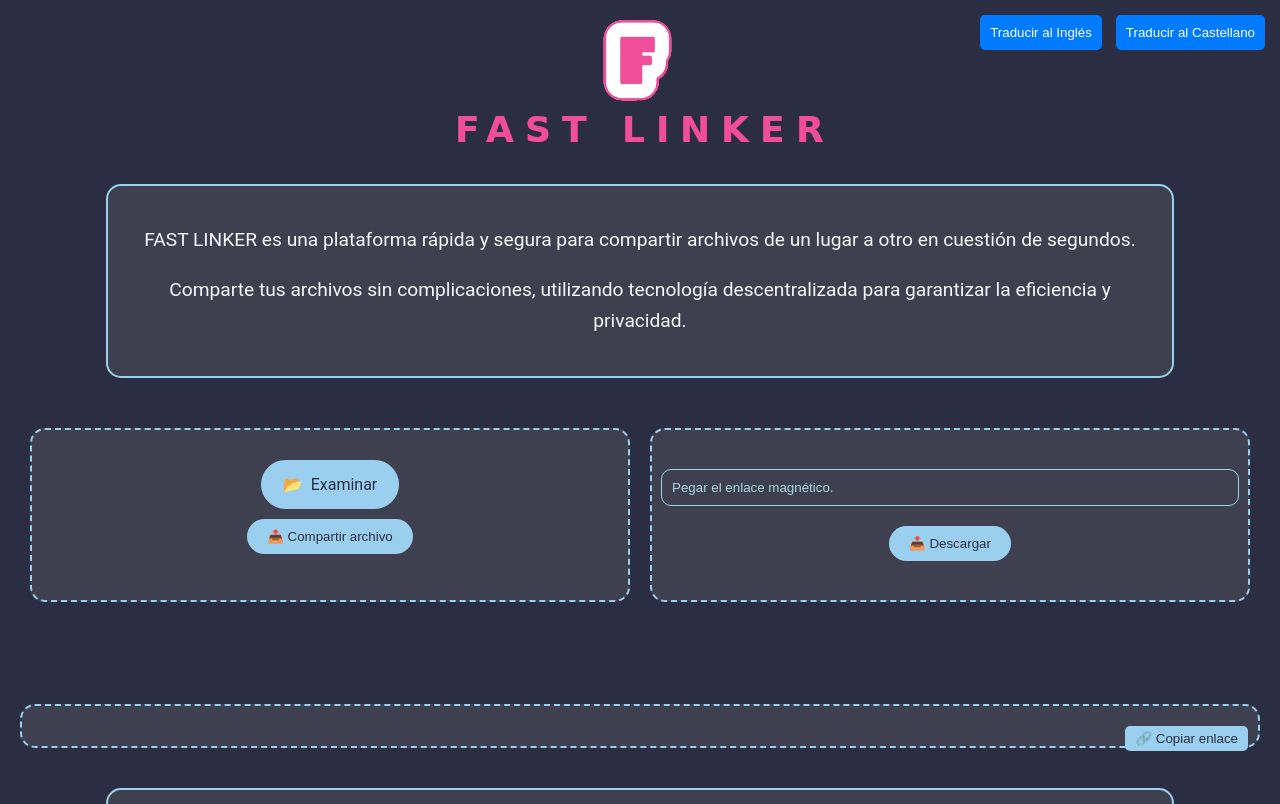
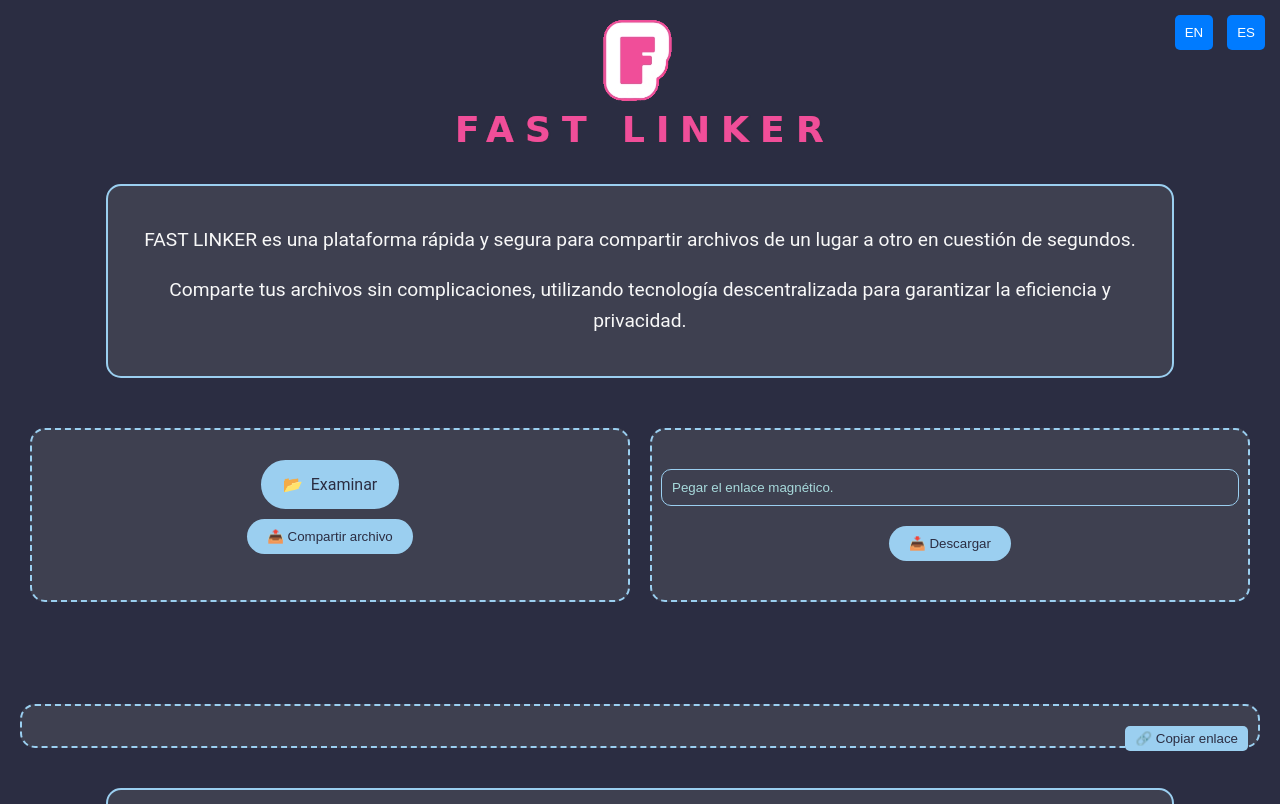
Before and after one commit to alladdin99/free, a plain HTML site: page index.html in a window 1280 px wide. Shown: the top 804 px of the page. Drawn offline with nearby package versions, Linux system fonts and the light colour scheme; a script that the page names is missing.

Commit message:
Add files via upload

```diff
--- a/index.html
+++ b/index.html
@@ -10,12 +10,14 @@
 </head>
 <body>
 
+
+    <div class="translation-buttons">
+    <button onclick="translateTo('en')">EN</button>
+    <button onclick="translateTo('es')">ES</button>
+    </div>
+
     <img src="logo.png" alt="Logo de AllAddIn99" class="logo">
 
-    <div class="translation-buttons">
-    <button onclick="translateTo('en')">Traducir al Inglés</button>
-    <button onclick="translateTo('es')">Traducir al Castellano</button>
-</div>
 
        <div class="description-container">
         <p class="description">FAST LINKER es una plataforma rápida y segura para compartir archivos de un lugar a otro en cuestión de segundos.</p>
```
